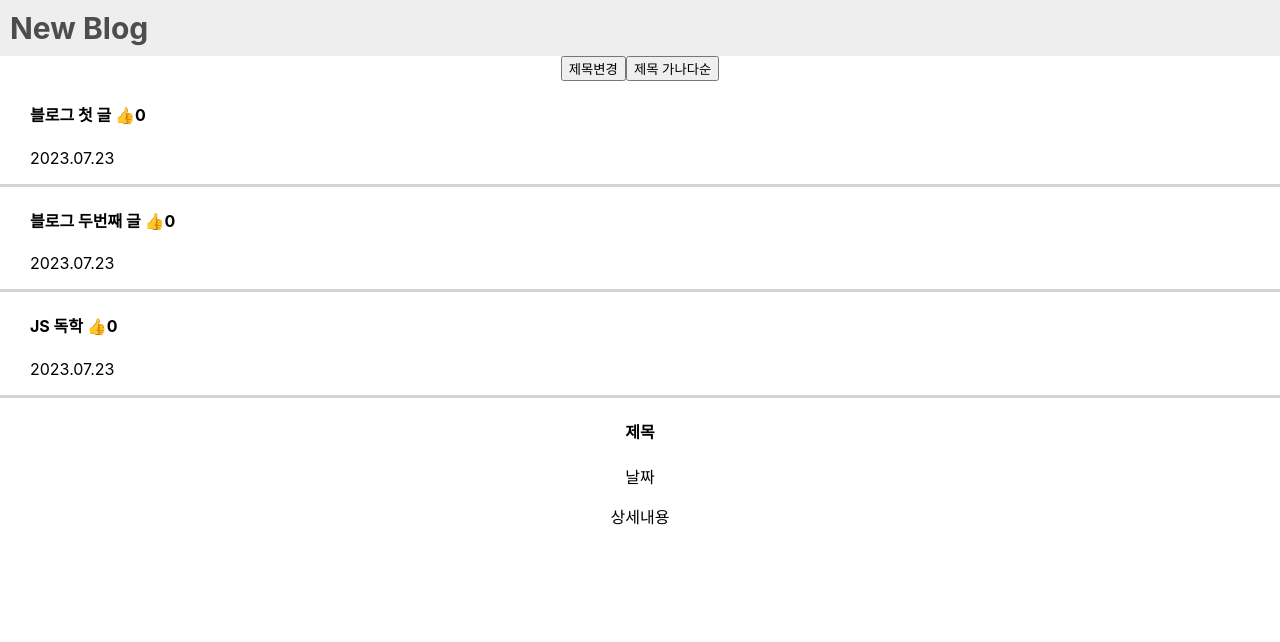
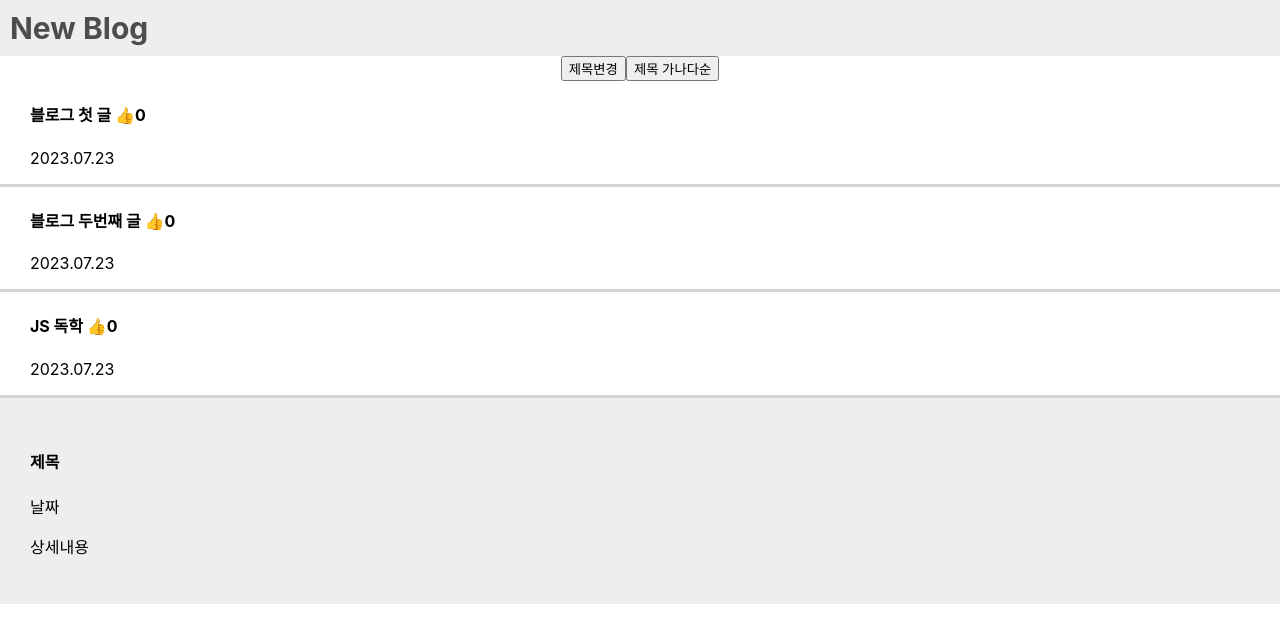
Before and after one commit to Jangmyun/Study, a React (Create React App) app in the folder React/blog/: page / in a window 1280 px wide. Shown: the top 642 px of the page. Built offline with nearby package versions, Linux system fonts and the light colour scheme.

Commit message:
모달창 스타일링

```diff
--- a/React/blog/src/App.css
+++ b/React/blog/src/App.css
@@ -19,3 +19,9 @@
 .list h4 span {
   cursor: pointer;
 }
+
+.modal {
+  text-align: left;
+  padding: 30px;
+  background-color: #eee;
+}
```
